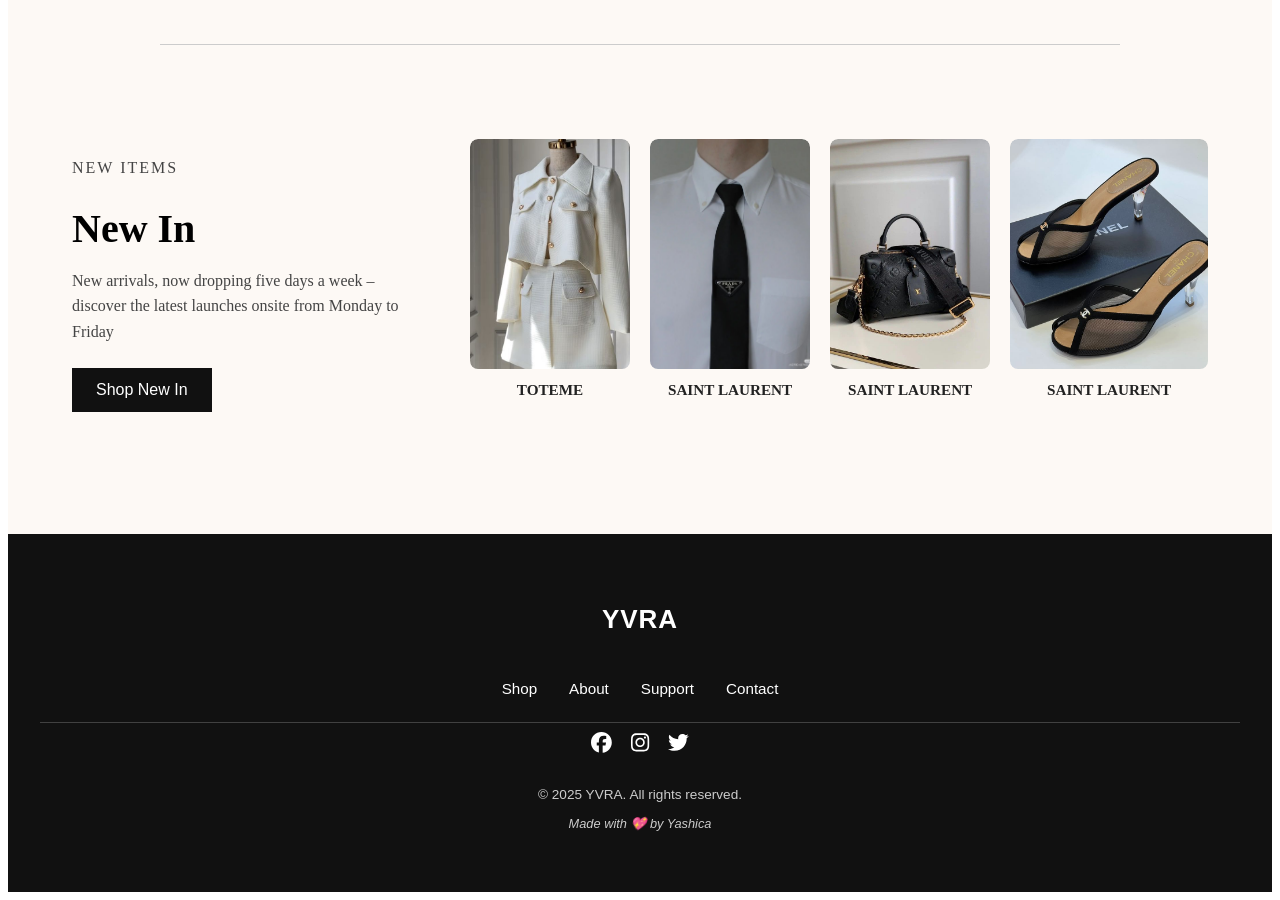
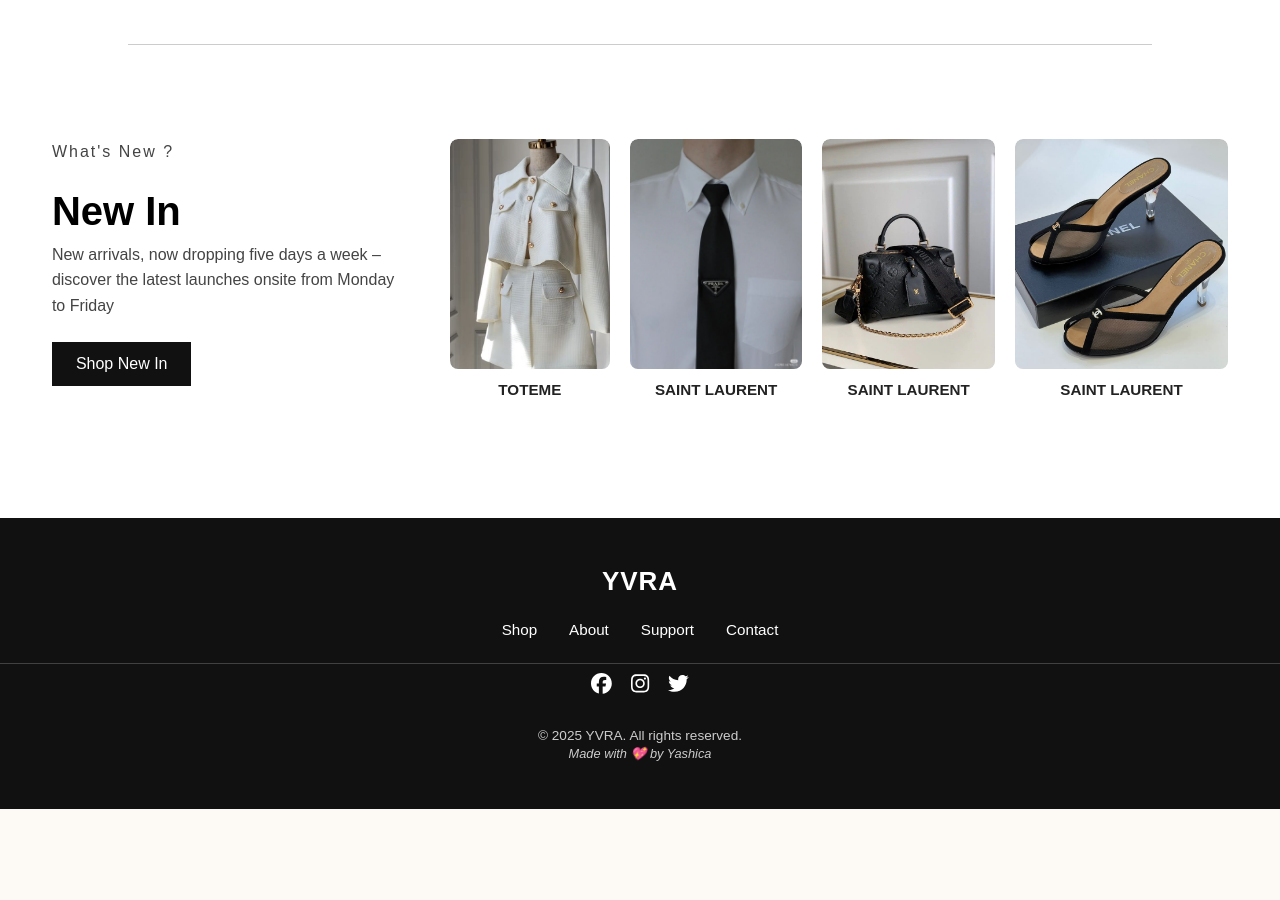
Before and after one commit to Yashi-mgr/YVRA, a React (Vite) app in the folder my-web/: page / in a window 1280 px wide. Shown: the part 540-1440 px from the top of the page. After the commit the page ends 1349 px from the top, so only its background shows below. Built offline with nearby package versions, Linux system fonts and the light colour scheme.

Commit message:
fixed the css properly

```diff
--- a/my-web/src/App.css
+++ b/my-web/src/App.css
@@ -1,19 +1,23 @@
-/* RESET AND GLOBAL PROTECTION */
-*{
-  margin: 0;
-  padding: 0;
+*,
+*::before,
+*::after {
   box-sizing: border-box;
-}
-
-html, body {
-  margin: 0;
-  padding: 0;
-  overflow-x: hidden;  /* 🛡️ No left/right scroll */
-  width: 100vw;
-}
-
-#root {
-  width: 100%;
   margin: 0;
   padding: 0;
 }
+
+html, body #root {
+  width: 100%;
+  height: 100%;
+  background-color: #fdf9f5;
+  overflow-x: hidden;
+  font-family: 'Arial', sans-serif;
+}
+
+.app-container {
+  display: flex;
+  flex-direction: column;
+  min-height: 100vh;
+  width: 100%;
+  overflow-x: hidden;
+}
--- a/my-web/src/App.jsx
+++ b/my-web/src/App.jsx
@@ -3,6 +3,8 @@ import React from 'react'
 import Navbar from './Navbar.jsx'
 import Home from './Home.jsx'
 import Footer from './Footer.jsx'
+
+import './App.css';
 
 function App() {
    return (
--- a/my-web/src/Footer.css
+++ b/my-web/src/Footer.css
@@ -1,11 +1,11 @@
 .footer {
   background-color: #111;
   color: white;
-  padding: 3rem 2rem;
+  padding: 3rem 0;
   margin: 0;
   width: 100%;
   font-family: 'Arial', sans-serif;
-  box-sizing: border-box;
+  overflow: hidden;
 }
 
 .footer-top {
--- a/my-web/src/Home.css
+++ b/my-web/src/Home.css
@@ -1,10 +1,12 @@
 .home-section {
-  background-color: #fdf9f5;
+  background-color: white;
   margin-top: 60px;
-  padding: 40px 32px;
+  padding: 40px 0;
   display: flex;
   flex-direction: column;
   align-items: center;
+  width: 100%;
+  overflow-x: hidden;
 }
 
 .layout {
@@ -14,6 +16,7 @@
   gap: 80px;
   flex-wrap: wrap;
   margin-bottom: 50px;
+  width: 100%;
 }
 
 .Image img {
--- a/my-web/src/Navbar.css
+++ b/my-web/src/Navbar.css
@@ -3,12 +3,13 @@
   top: 0;
   left: 0;
   width: 100%;
-  padding: 1rem 2rem;
+  padding: 25px 2rem;
   display: flex;
   justify-content: space-between;
   align-items: center;
   background: white;
   box-shadow: 0 2px 8px rgba(0, 0, 0, 0.04);
+  z-index: 9999;
 }
 
 .logo {
--- a/my-web/src/NewIn.css
+++ b/my-web/src/NewIn.css
@@ -1,12 +1,14 @@
 .newin-section {
   display: flex;
   flex-direction: row;
+  justify-content: center;
   gap: 3rem;
   padding: 4rem 2rem;
   align-items: flex-start;
-  justify-content: center;
+  flex-wrap: wrap;
+  max-width: 100%;
+  width: 100%;
   overflow-x: hidden;
-  box-sizing: border-box;
 }
 
 .newin-text {
@@ -15,10 +17,10 @@
 }
 
 .small-label {
-  color: gray;
   letter-spacing: 2px;
   font-size: 0.8rem;
   margin-bottom: 0.5rem;
+  color: gray;
 }
 
 .newin-text h2 {
@@ -54,6 +56,7 @@
   flex-wrap: nowrap;
   overflow-x: auto;
   padding-bottom: 1rem;
+  max-width: 100%;
 }
 
 .product-card {
--- a/my-web/src/NewIn.jsx
+++ b/my-web/src/NewIn.jsx
@@ -28,7 +28,7 @@ const NewIn = () => {
   return (
     <section className="newin-section">
       <div className="newin-text">
-         <p className="small-label"> NEW ITEMS</p>
+         <p className="small-label"> What's New ?</p>
          <h2>New In</h2>
          <p>
          New arrivals, now dropping five days a week – discover the latest launches
```
